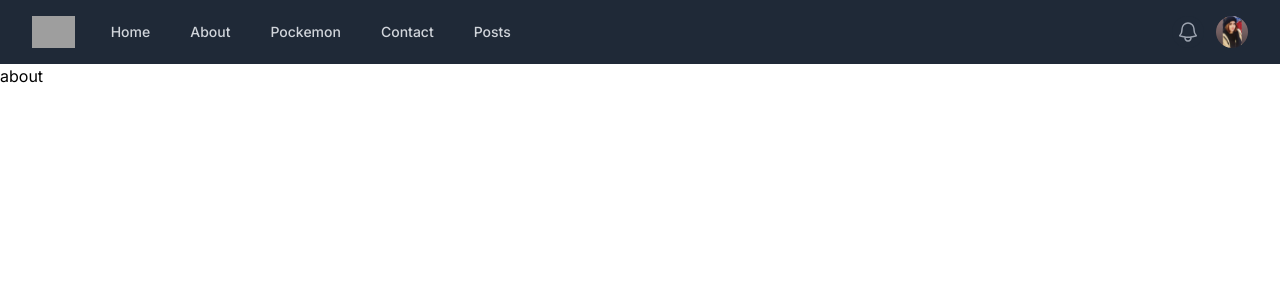
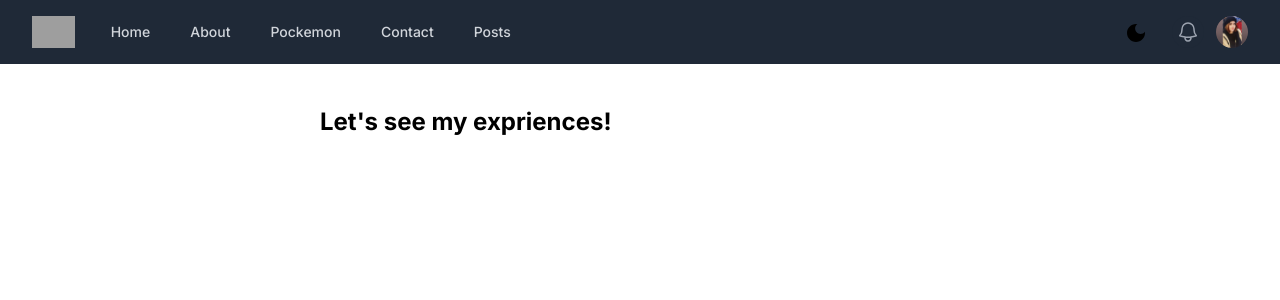
Before and after one commit to ArmaghanNikfar/NextJs, a Next.js app: page /about in a window 1280 px wide. Shown: the top 300 px of the page. Built offline with nearby package versions, Linux system fonts and the light colour scheme; grey boxes are pictures that could not be loaded.

Commit message:
dark mode

```diff
--- a/app/about/page.jsx
+++ b/app/about/page.jsx
@@ -1,19 +1,23 @@
 // Example for showing errors in next js
 
-async function getData(){
-    return new Promise((resolve,reject)=>
-     setTimeout(() => {
-        const random = Math.random()
-    if(random> 0.5){
-        reject('Failed to get data')
-    }
-    resolve()
-     }, 2000)
+// async function getData(){
+//     return new Promise((resolve,reject)=>
+//      setTimeout(() => {
+//         const random = Math.random()
+//     if(random> 0.5){
+//         reject('Failed to get data')
+//     }
+//     resolve()
+//      }, 2000)
+//     )
+// }
+const About = async () => {
+    // await getData()
+    return (
+        <div className="main">
+            <h1 className="h1">Let's see my expriences!</h1>
+        </div>
     )
-}
-const About = async() =>{
-    await getData()
-    return <div>about</div>
 
 }
 export default About;
--- a/app/components/layout/header.jsx
+++ b/app/components/layout/header.jsx
@@ -1,10 +1,11 @@
 import NavLink from '../ui/NavLink'
 import ContactButton from '../ui/ContactButton'
+import ThemeButton from '../ui/ThmeButton'
 const Header = () =>{
     return(
         <header>
         <nav className="bg-gray-800">
-          <div className="mx-auto max-w-7xl px-2 sm:px-6 lg:px-8">
+          <div className="mx-auto max-w-7xl px-2 sm:px-6 lg:px-8 items-center justify-between">
             <div className="relative flex h-16 items-center justify-between">
               <div className="absolute inset-y-0 left-0 flex items-center sm:hidden">
                 <button type="button" className="relative inline-flex items-center justify-center rounded-md p-2 text-gray-400 hover:bg-gray-700 hover:text-white focus:outline-none focus:ring-2 focus:ring-inset focus:ring-white" aria-controls="mobile-menu" aria-expanded="false">
@@ -34,6 +35,7 @@ const Header = () =>{
                   </div>
                 </div>
               </div>
+              <ThemeButton/>
               <div className="absolute inset-y-0 right-0 flex items-center pr-2 sm:static sm:inset-auto sm:ml-6 sm:pr-0">
                 <button type="button" className="relative rounded-full bg-gray-800 p-1 text-gray-400 hover:text-white focus:outline-none focus:ring-2 focus:ring-white focus:ring-offset-2 focus:ring-offset-gray-800">
                   <span className="absolute -inset-1.5"></span>
@@ -42,6 +44,7 @@ const Header = () =>{
                     <path stroke-linecap="round" stroke-linejoin="round" d="M14.857 17.082a23.848 23.848 0 005.454-1.31A8.967 8.967 0 0118 9.75v-.7V9A6 6 0 006 9v.75a8.967 8.967 0 01-2.312 6.022c1.733.64 3.56 1.085 5.455 1.31m5.714 0a24.255 24.255 0 01-5.714 0m5.714 0a3 3 0 11-5.714 0" />
                   </svg>
                 </button>
+
                 <div className="relative ml-3">
                   <div>
                     <button type="button" className="relative flex rounded-full bg-gray-800 text-sm focus:outline-none focus:ring-2 focus:ring-white focus:ring-offset-2 focus:ring-offset-gray-800" id="user-menu-button" aria-expanded="false" aria-haspopup="false">
@@ -49,6 +52,7 @@ const Header = () =>{
                       <span className="sr-only">Open user menu</span>
                       <img className="h-8 w-8 rounded-full" src="/IMG_6740.jpg" alt="" />
                     </button>
+
                   </div>
                 </div>
               </div>
--- /dev/null
+++ b/app/components/ui/ThmeButton.jsx
@@ -0,0 +1,20 @@
+"use client"
+
+import { DarkMode, DarkModeSharp, LightMode } from "@mui/icons-material";
+import { useTheme } from "next-themes";
+import { useEffect, useState } from "react";
+
+const ThemeButton = () =>{
+    const toogleTheme = () =>{
+        setTheme(resolvedTheme === 'dark' ? 'light' : 'dark')
+    }
+    const [mounted , setmounted] = useState(false)
+    useEffect(()=>setmounted(true),[])
+    if(!mounted){
+        return null
+    }
+    const {resolvedTheme, setTheme} = useTheme()
+    return <button onClick={toogleTheme }>
+        {resolvedTheme ==='dark'?(<LightMode/>):(<DarkModeSharp/>)}</button>
+}
+export default ThemeButton
--- a/app/globals.css
+++ b/app/globals.css
@@ -28,7 +28,7 @@
   }
 }
 .main{
-  background-color: #fbfbfb;
+
   padding: 20px;
   box-shadow: #1e2a38;
   border: #1e2a38;
--- a/app/layout.jsx
+++ b/app/layout.jsx
@@ -1,7 +1,7 @@
 import { Inter } from "next/font/google";
 import "./globals.css";
 import Header from './components/layout/header';
-
+import Providers from './providers'
 const inter = Inter({ subsets: ["latin"] });
 
 export const metadata = {
@@ -11,12 +11,14 @@ export const metadata = {
 
 export default function RootLayout({ children }) {
   return (
-    <html lang="en">
+    <html lang="en" suppressHydrationWarning>
       <body className={inter.className}>
+      <Providers>
        <Header/>
         <main>
           {children}
         </main>
+        </Providers>
       </body>
     </html>
   );
--- a/app/page.jsx
+++ b/app/page.jsx
@@ -1,6 +1,7 @@
 import Head from 'next/head';
 import { Grid, Card, CardContent, Typography, TextField, Button, Avatar } from '@mui/material';
 export default function Home() {
+
   return (
 
     <div className='main'>
--- a/app/pockemon/page.jsx
+++ b/app/pockemon/page.jsx
@@ -4,7 +4,7 @@ import axios from 'axios';
 import PokemonList from '../components/pockemon/PockemonList';
 import PokemonCategory from '../components/pockemon/PockemonCategory';
 import { Button, Card, CardActionArea, CardHeader, Grid, List, ListItem, Paper, Typography } from '@material-ui/core';
-import {CircularProgress} from '@material-ui/core';
+import { CircularProgress } from '@material-ui/core';
 
 const Index = () => {
   const [categories, setCategories] = useState([]);
@@ -80,11 +80,11 @@ const Index = () => {
   );
 
   return (
-    categoryLoading?
+    categoryLoading ?
       <Grid container justify='center'>
-      <CircularProgress/>
+        <CircularProgress />
       </Grid>
-    : <>
+      : <div className='main'>
         <Grid container justify='center' spacing={3}>
           <Grid container justify='center'>
             <h1 class="mb-4 mt-4 text-3xl font-extrabold text-gray-900 dark:text-white md:text-5xl lg:text-6xl"><span class="text-transparent bg-clip-text bg-gradient-to-r to-emerald-600 from-sky-400">Select The Category</span> </h1>
@@ -115,11 +115,11 @@ const Index = () => {
 
             )
           })}
-      {PokemonsLoading?
+          {PokemonsLoading ?
             <Grid container justify='center'>
-        <CircularProgress/>
+              <CircularProgress />
             </Grid> :
-        searchTerm?
+            searchTerm ?
               <Grid container justify='center'>
                 {filteredPokemons.map((pokemon) => (
                   <Grid item key={pokemon.pokemon.name}>
@@ -129,7 +129,7 @@ const Index = () => {
                       </Grid>
                       <Typography>{pokemon.pokemon.name}</Typography>
                       <CardActionArea>
-                <Button color='primary' variant='contained'onClick={() => handleGetInformationsClick(pokemon.pokemon.url)}>
+                        <Button color='primary' variant='contained' onClick={() => handleGetInformationsClick(pokemon.pokemon.url)}>
                           More Information
                         </Button>
                       </CardActionArea>
@@ -176,10 +176,10 @@ const Index = () => {
             <div class="flex justify-center ...">
 
 
-        {PokemonInformationLoading?
+              {PokemonInformationLoading ?
                 <Grid container justify='center'>
-          <CircularProgress/>
-        </Grid>:
+                  <CircularProgress />
+                </Grid> :
                 pokemonSelected ?
                   <Grid container justifty='center'>
                     <div class="max-w-sm rounded overflow-hidden shadow-lg">
@@ -202,19 +202,20 @@ const Index = () => {
                         <p class="text-gray-700 text-base">
                           {`My height is ${pokemonHeight} and my weight is ${pokemonWeight}`}
                         </p>
-                {categoryTypes.length>1?
+                        {categoryTypes.length > 1 ?
                           <>
                             <Grid container>
                               <Grid item>
                                 <Typography color='secondary'>My another type : </Typography>
                               </Grid>
-              {categoryTypes.slice(1).map((type)=>{
-                return(
+                              {categoryTypes.slice(1).map((type) => {
+                                return (
                                   <Grid item>
                                     <Typography color='secondary'>{type.type.name}&nbsp;</Typography>
                                   </Grid>
 
-              )})}
+                                )
+                              })}
                             </Grid>
                           </>
                           : null}
@@ -244,7 +245,7 @@ const Index = () => {
             </div>
           </Grid>
         </Grid>
-   </>
+      </div>
 
   );
 };
--- /dev/null
+++ b/app/providers.jsx
@@ -0,0 +1,9 @@
+"use client"
+import { ThemeProvider } from "next-themes";
+
+//for nest server components inside client components
+
+const Providers = ({children}) =>{
+return (<ThemeProvider >{children}</ThemeProvider>)
+}
+export default Providers
--- a/package.json
+++ b/package.json
@@ -17,6 +17,7 @@
     "fs": "^0.0.1-security",
     "next": "14.1.3",
     "next-mdx-remote": "^4.4.1",
+    "next-themes": "^0.3.0",
     "react": "^18.2.0",
     "react-dom": "^18"
   },
--- a/tailwind.config.js
+++ b/tailwind.config.js
@@ -5,6 +5,7 @@ module.exports = {
     "./components/**/*.{js,ts,jsx,tsx,mdx}",
     "./app/**/*.{js,ts,jsx,tsx,mdx}",
   ],
+  darkMode:'class',
   theme: {
     extend: {
       backgroundImage: {
```
Also changed, not shown: 1 other file (tests, documents, lock files or other folders). Lines whose indentation alone changed are shown as unchanged.
